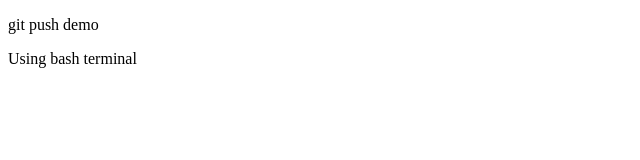
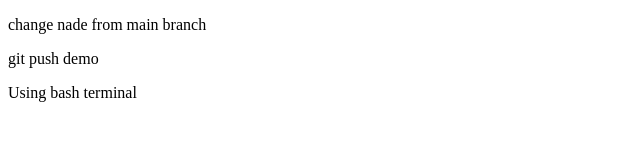
Before and after one commit to rahmanizum/demopush, a plain HTML site: page index.html in a window 1280 px wide. Shown: the whole page, without its empty margins (0-640 px from the left). Drawn offline with Linux system fonts and the light colour scheme.

Commit message:
new main changes

```diff
--- a/index.html
+++ b/index.html
@@ -6,6 +6,7 @@
     <title>Document</title>
 </head>
 <body>
+    <p>change nade from main branch </p>
     <p>git push demo </p>
     <p>Using bash terminal</p>
 </body>
```
